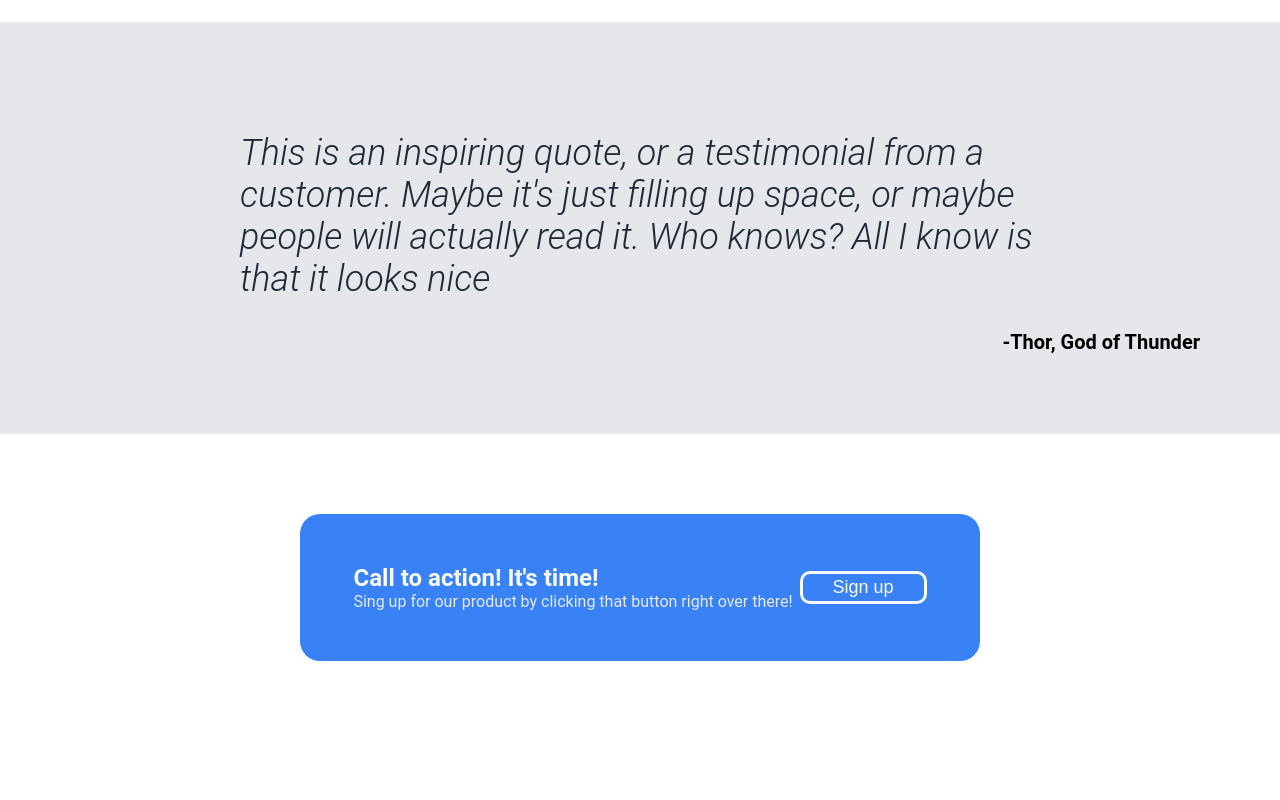
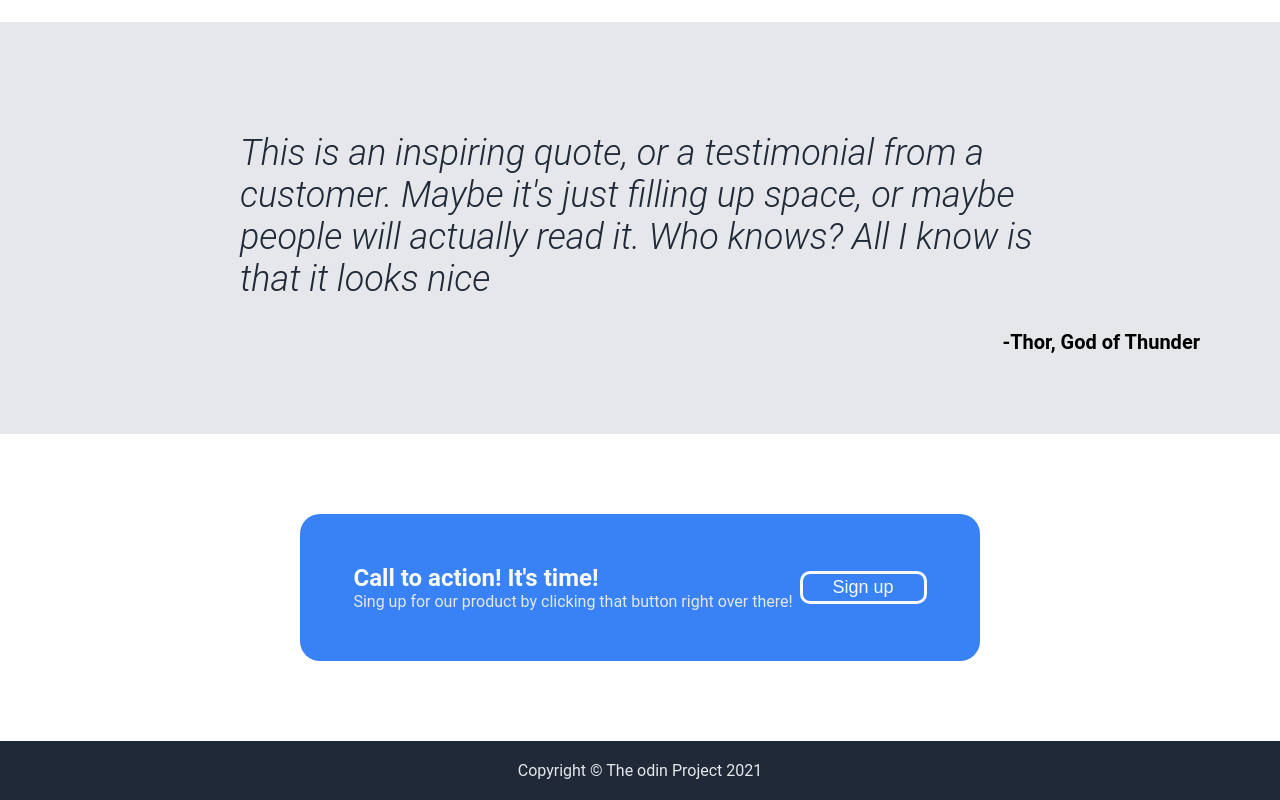
Before and after one commit to Zendard/odin-landin-page, a plain HTML site: page index.html in a window 1280 px wide. Shown: the part 1146-1946 px from the top of the page. Before the commit the page ends 1887 px from the top, so only its background shows below. Drawn offline with Linux system fonts and the light colour scheme.

Commit message:
Add footer

```diff
--- a/index.html
+++ b/index.html
@@ -59,6 +59,7 @@
 		</div>
 		<button class="call-button">Sign up</button>
 	</div>
+	<div class="footer">Copyright &copy The odin Project 2021</div>
 </body>
 
 </html>
--- a/style.css
+++ b/style.css
@@ -166,3 +166,10 @@ a {
 	background-color: #3882f6;
 	color: #F9FAF8;
 }
+
+.footer {
+	background-color: #1F2937;
+	color: #e5e7eb;
+	padding: 20px;
+	text-align: center;
+}
```
